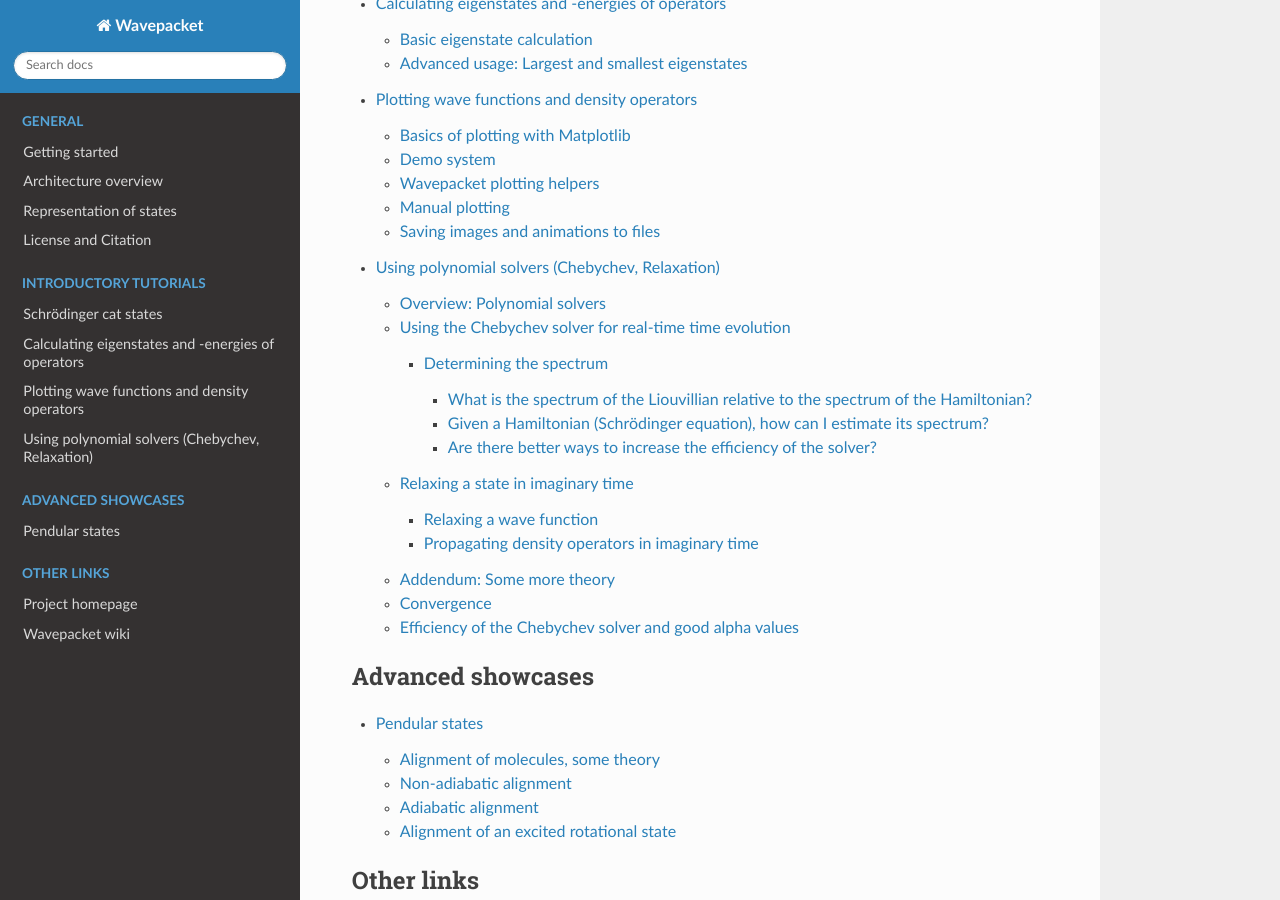
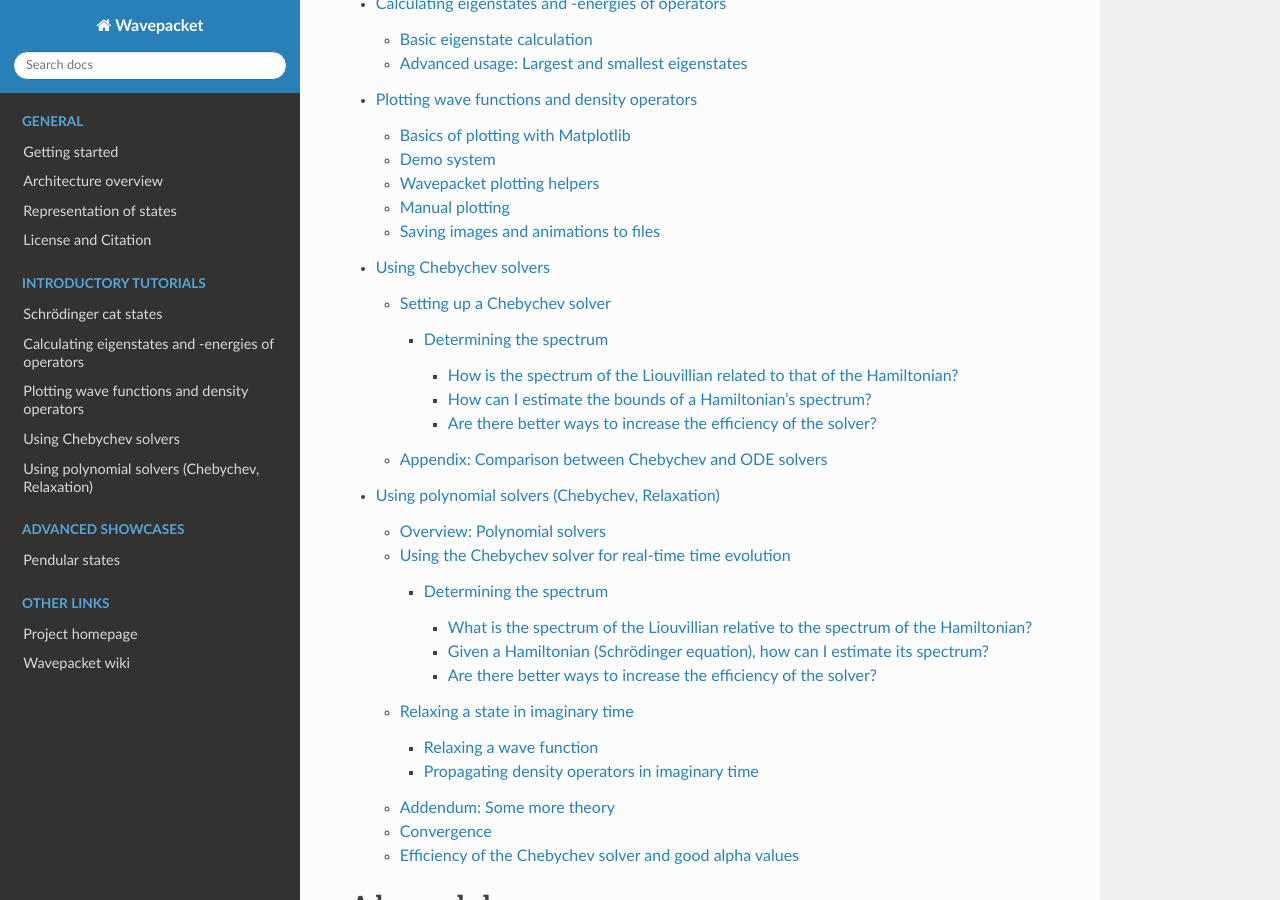
Before and after one commit to ulflor/wavepacket, a Sphinx documentation site: the page built from doc/index.rst, in a window 1280 px wide and 900 px high, scrolled down 1264 px. Built offline with Sphinx 7.4.7 and the Read the Docs theme 3.1.0, drawn with Linux system fonts in a browser that asks for light colours; formulas are drawn with MathJax 3; pages that are not in the unit, such as notebooks, are missing from menus; some of the changed lines change nothing that is shown.

Commit message:
#32 Split off a tutorial on the use of Chebychev solvers
The first part of the whole polynomial solver documentation focuses only
on the use of Chebychev solvers.

Also added an explicit appendix where I compare the performance of
Chebychev and normal ODE solvers.

````diff
--- a/doc/index.rst
+++ b/doc/index.rst
@@ -47,6 +47,7 @@ free to use the `issue tracker <https://github.com/ulflor/wavepacket/features>`_
    tutorials/schroedinger_cat
    tutorials/eigenstates
    tutorials/plotting
+   tutorials/chebychev_solvers
    tutorials/polynomial_solvers
 
 .. toctree::
--- /dev/null
+++ b/doc/tutorials/chebychev_solvers.md
@@ -0,0 +1,262 @@
+---
+file_format: mystnb
+kernelspec:
+    name: python3
+---
+
+# Using Chebychev solvers
+
+```{note}
+This tutorial focuses on the *usage* of the {py:class}`wavepacket.solver.ChebychevSolver`.
+If you want to know more about the theory, see {doc}`polynomial_solvers` or the original paper
+by Ronnie Kosloff [^ref-chebychev-real]
+```
+
+Before deciding on the solver to use, be aware of the differences between ODE solvers and the Chebychev solver:
+
+Advantages of the Chebychev solver:
+
+* much faster, something like a factor of 4-5.
+* highly accurate with errors something like 1e-10 at little additional cost.
+
+Drawbacks of the Chebychev solver:
+
+* does not work for time-dependent systems
+* does not work with complex eigenvalues (open systems, absorbing boundary conditions)
+* setup is more complex
+
+## Setting up a Chebychev solver
+
+To setup the solver, you need three data items:
+
+1. The expression that describes the equation of motion.
+2. The spectrum of the Hamiltonian / Liouvillian, or rather upper and lower bounds for the maximum and minimum
+   eigenvalue, respectively.
+3. The length of one elementary time step.
+
+The expression is trivial, you always need to define the differential equation to solve.
+
+The tricky part is the determination of the spectral bounds.
+If these are too generous, we lose some efficiency; this loss roughly scales with the estimate, so if, for example, the
+Hamiltonian's spectrum fits twice into our guessed interval, we lose a factor of 2 in efficiency.
+If, however, we choose them to tight, that is if the Liouvillian or Hamiltonian has an eigenvalue outside the
+supplied bounds, the solution usually diverges.
+We will discuss this in the next section.
+
+The length of the time step is finally given through the alpha value:
+
+```{math}
+   \alpha = \frac{\Delta t \ \delta E}{2},
+```
+
+where {math}`\delta E` is the difference between the upper and lower bound of the spectrum
+(the "spectral range" of the Hamiltonian/Liouvillian).
+This value should not be less than about 40, otherwise the efficiency goes down.
+If it is much larger than about 100, you might run into numerical problems.
+
+```{note}
+The Chebychev solver is only efficient for rather large time steps.
+If you need the wave function at small timesteps, it is possible to implement (exact) interpolation, but that has
+not been done yet.
+Open an issue or drop a mail if this is an issue.
+```
+
+### Determining the spectrum
+
+Now the tricky part: How do we figure out bounds for the spectrum of the Hamiltonian?
+As an example, let us setup the simple harmonic oscillator example from {doc}`plotting`.
+
+```{code-cell}
+import wavepacket as wp
+
+grid = wp.grid.Grid(wp.grid.PlaneWaveDof(-10, 10, 128))
+
+kinetic = wp.operator.CartesianKineticEnergy(grid, 0, mass=1)
+potential = wp.operator.Potential1D(grid, 0, lambda x: 0.5 * x ** 2)
+hamiltonian = kinetic + potential
+
+equation = wp.expression.SchroedingerEquation(hamiltonian)
+liouvillian = wp.expression.CommutatorLiouvillian(hamiltonian)
+```
+
+For didactic reasons, we will discuss three items in the following:
+
+1. How is the spectrum of the Liouvillian related to that of the Hamiltonian?
+2. How can I estimate the bounds of a Hamiltonian's spectrum?
+3. Are there better ways to increase the efficiency of the solver?
+
+#### How is the spectrum of the Liouvillian related to that of the Hamiltonian?
+
+If the spectrum of the Hamiltonian is inside the interval
+{math}`[E_\mathrm{min}, E_\mathrm{min} + \delta E]`, then the corresponding
+{py:class}`wp.expression.CommutatorLiouvillian` has the spectrum {math}`[-\delta E, \delta E]`,
+because the coherence terms with the fastest oscillations {math}`\sim \mathrm{e}^{\pm \imath \delta E t}`
+occur between the eigenstates with the largest and smallest eigenvalues, respectively.
+
+An important corollary is that a {py:class}`wp.solver.ChebychevSolver` and
+{py:class}`wp.solver.RelaxationSolver` can normally only be used for wave functions *or* density operators.
+
+#### How can I estimate the bounds of a Hamiltonian's spectrum?
+
+First, we advice not to spend too much effort on the exact spectrum, but only on a good guess.
+Your time is usually more valuable than the small inefficiency from guessing generous bounds to the spectrum.
+With that in mind, a simple lower bound of the Hamiltonian is given by the smallest value of the potential,
+that is, zero in our harmonic oscillator example.
+
+For an estimate of the largest eigenvalue, we can use the power iteration: Repeatedly applying the Hamiltonian
+to an almost arbitrary state converges exponentially towards the eigenvector with the largest absolute eigenvalue,
+which in practice is usually the largest eigenvalue.
+The implementation is straight forward:
+
+```{code-cell}
+import math
+
+psi = wp.builder.zero_wave_function(grid) + 1
+for iteration in range(10):
+    psi = equation.apply(psi, t=0)
+    psi = psi / math.sqrt(wp.grid.trace(psi))
+
+energy_guess = wp.operator.expectation_value(hamiltonian, psi).real
+energy_guess = 1.2 * energy_guess
+print(energy_guess)
+```
+
+The initial state must contain the highest-energy eigenstate as a non-negligible component,
+but has no relevance otherwise.
+The factor of 1.2 is an arbitrary safety margin to compensate that we approach the highest-energy
+eigenstate from below and may not have been converged yet.
+Thus, we arrive at an estimate of the spectrum of about [0, 280].
+For an alpha value of 40 or more, our time step must be at least {math}`2 \cdot 40 / 280 = 2/7`.
+Let us evolve a Gaussian wave packet with such values:
+
+```{code-cell}
+psi0 = wp.builder.product_wave_function(grid, wp.Gaussian(-5, 0, rms=1))
+x_op = wp.operator.Potential1D(grid, 0, lambda x: x)
+solver = wp.solver.ChebychevSolver(equation, math.pi/10, (0, energy_guess))
+
+for t, psi in solver.propagate(psi0, t0=0.0, num_steps=10):
+    trace = wp.grid.trace(psi)
+    x = wp.operator.expectation_value(x_op, psi).real
+
+    print(f"t = {t:.4}, trace = {trace:.4}, <x> = {x:.4}")
+```
+
+We can also check what happens if we get the spectrum wrong. Let us say we cut at 200 a.u.
+The footprint of our wrong spectrum is readily apparent if we monitor the trace.
+
+```{code-cell}
+bad_solver = wp.solver.ChebychevSolver(equation, math.pi/10, (0, 200))
+
+for t, psi in bad_solver.propagate(psi0, t0=0.0, num_steps=10):
+    trace = wp.grid.trace(psi)
+    print(f"t = {t:.4}, trace = {trace:.4}")
+```
+
+#### Are there better ways to increase the efficiency of the solver?
+
+So far, we have taken the Hamiltonian for granted and tried to estimate bounds to the spectrum.
+A much simpler approach is to *specify* the spectral bounds, by truncating the operator.
+This has the added benefit that larger time steps are possible and our calculation will be faster.
+To motivate this approach, let us print the average and standard deviation of the initial state's energy:
+
+```{code-cell}
+psi0 = wp.builder.product_wave_function(grid, wp.Gaussian(-5, 0, rms=1))
+energy = wp.operator.expectation_value(hamiltonian, psi0).real
+energy2 = wp.operator.expectation_value(hamiltonian*hamiltonian, psi0).real
+
+print(f"E = {energy},   dE^2 = {energy2 - energy**2}")
+```
+
+It is safe to assume that this Gaussian can be faithfully represented by energy eigenstates with energy <= 30 a.u.
+This is *way* less than the spectral range of 280 a.u. that we have guessed in the preceding section.
+In other words, 90% of our computing time is wasted on the correct propagation of high-energy eigenstates
+that are irrelevant for our dynamics.
+Such an imbalance between the spectrum that the grid/Hamiltonian can support and the spectrum that we actually need
+is unfortunately common.
+
+To improve, we truncate the Hamiltonian.
+Because this is difficult, we actually truncate the kinetic and potential energy operators instead.
+The question is: At what values?
+
+Our Gaussian (x0 = -5, rms = 1) extends maybe three rms up to x=8, where the potential value is
+{math}`8**2/2 = 32 \mathrm{a.u.}`.
+Hence we might truncate at 35 a.u., which is just a little less than the maximum potential of 50 a.u.
+For the kinetic energy, we do the same, which has a much larger effect.
+The system setup changes to
+
+```{code-cell}
+truncated_kinetic = wp.operator.CartesianKineticEnergy(grid, 0, mass=1, cutoff=35)
+truncated_potential = wp.operator.Potential1D(grid, 0, lambda x: 0.5 * x ** 2, cutoff=35)
+truncated_hamiltonian = truncated_kinetic + truncated_potential
+truncated_equation = wp.expression.SchroedingerEquation(truncated_hamiltonian)
+```
+
+We do not know nor care about the exact spectrum of this Hamiltonian,
+but we know that it cannot be larger than 35 + 35 = 70, which is one fourth of the original Hamiltonian.
+This allows us to increase the time step by a factor of 4.
+
+```{code-cell}
+solver = wp.solver.ChebychevSolver(truncated_equation, 4 * math.pi/10, (0, 70))
+
+for t, psi in solver.propagate(psi0, t0=0.0, num_steps=10):
+    trace = wp.grid.trace(psi)
+    x = wp.operator.expectation_value(x_op, psi).real
+
+    print(f"t = {t:.4}, trace = {trace:.4}, <x> = {x:.4}")
+```
+
+## Appendix: Comparison between Chebychev and ODE solvers
+
+So far we have only asserted that the Chebychev solver is much faster than ODE solvers.
+Here we want to see *how* much faster.
+You can safely ignore this section unless you are deeply interested or want to study some advanced techniques.
+
+First, we need to measure the speed.
+A good proxy is the number of times that our Hamiltonian is applied, because this is often the most expensive
+single operation.
+As a first component, we therefore write an own "counting expression" that just measures how often the solver calls it.
+
+```{code-cell}
+class CountingExpression(wp.expression.ExpressionBase):
+    def __init__(self, wrapped_expression):
+        self._wrapped_expression = wrapped_expression
+        self.count = 0
+
+    @property
+    def time_dependent(self):
+        return False
+
+    def apply(self, state, t):
+        self.count += 1
+        return self._wrapped_expression.apply(state, t)
+```
+
+Then we only wrap our (truncated) expression and propagate for a common time.
+
+```{code-cell}
+counting_equation = CountingExpression(truncated_equation)
+
+solver_chebychev = wp.solver.ChebychevSolver(counting_equation, math.pi/2, (0, 70))
+solver_rk45 = wp.solver.OdeSolver(counting_equation, math.pi/2)
+solver_rk45_precise = wp.solver.OdeSolver(counting_equation, math.pi/2, rtol=1e-9, atol=1e-9)
+
+solver_chebychev.step(psi0, t=0)
+print(f"Chebychev solver: count={counting_equation.count}, alpha={solver_chebychev.alpha}")
+
+counting_equation.count = 0
+solver_rk45.step(psi0, t=0)
+print(f"Runge-Kutta 4/5 solver: count={counting_equation.count}")
+
+counting_equation.count = 0
+solver_rk45_precise.step(psi0, t=0)
+print(f"High-precision Runge-Kutta 4/5 solver: count={counting_equation.count}")
+```
+
+So even when comparing against a low-precision ODE solver
+(default 1e-6 for relative and absolute error of a single elementary time step),
+the Chebychev solver yields a factor of 4.5 in performance.
+If you require higher precisions, simple ODE solvers fall apart quickly; this is, however, why you would not use
+them in such a way usually.
+
+[^ref-chebychev-real]: R. Kosloff, J. Phys. Chem. 92(8), 2087 (1988)
+https://doi.org/10.1021/j100319a003
````
